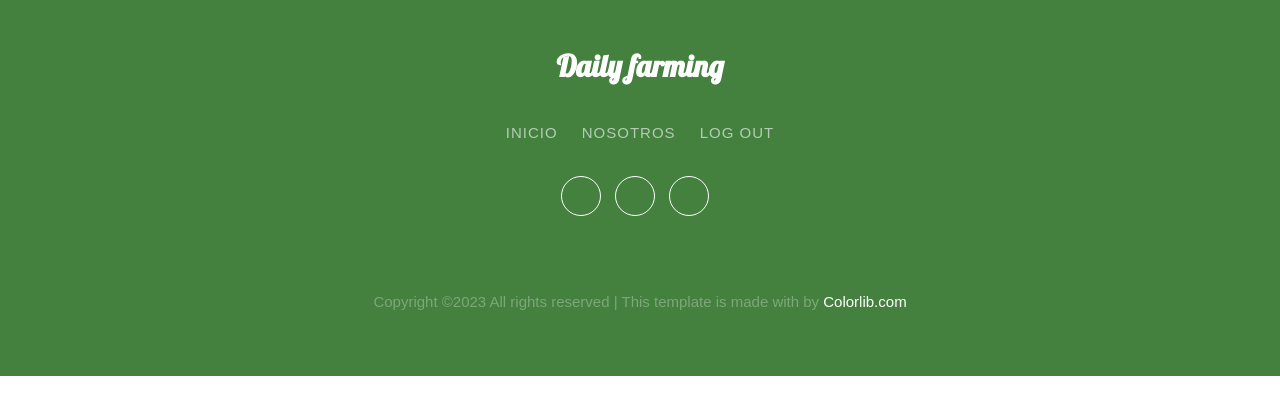
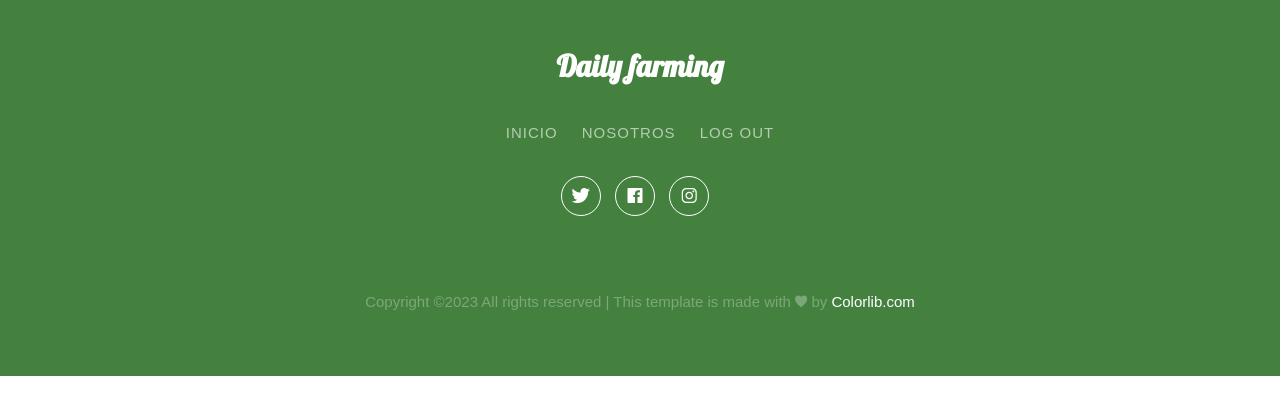
Before and after one commit to AstSamfa/daily-farming-v, a Django app: page /cultivo/ in a window 1280 px wide. Shown: the part 352-751 px from the top of the page. Run offline with Django 4.2, Linux system fonts and the light colour scheme; data that the repository does not hold is empty; some libraries are stand-ins or nearby versions.

Commit message:
Fix iconos Footer

```diff
--- a/cultivos/templates/cultivo/actualizar.html
+++ b/cultivos/templates/cultivo/actualizar.html
@@ -13,6 +13,7 @@
 	    <link href='https://fonts.googleapis.com/css?family=Lobster' rel='stylesheet'>
         <link rel="stylesheet" href="{%static 'css/style_header_body.css' %}">
         <link rel="stylesheet" href="{%static 'css\style_footer.css' %}">
+        <link rel="stylesheet" href="{%static 'css/ionicons.min.css' %}">
     </head>
     <body>
         <!-- Header L -->
--- a/cultivos/templates/cultivo/crear.html
+++ b/cultivos/templates/cultivo/crear.html
@@ -13,6 +13,7 @@
 	    <link href='https://fonts.googleapis.com/css?family=Lobster' rel='stylesheet'>
         <link rel="stylesheet" href="{%static 'css/style_header_body.css' %}">
         <link rel="stylesheet" href="{%static 'css\style_footer.css' %}">
+        <link rel="stylesheet" href="{%static 'css/ionicons.min.css' %}">
     </head>
     <body>
         <!-- Header L -->
--- a/cultivos/templates/cultivo/detalle.html
+++ b/cultivos/templates/cultivo/detalle.html
@@ -13,6 +13,7 @@
 	    <link href='https://fonts.googleapis.com/css?family=Lobster' rel='stylesheet'>
         <link rel="stylesheet" href="{%static 'css/style_header_body.css' %}">
         <link rel="stylesheet" href="{%static 'css\style_footer.css' %}">
+        <link rel="stylesheet" href="{%static 'css/ionicons.min.css' %}">
     </head>
     <body>
         <!-- Header L -->
--- a/cultivos/templates/cultivo/index.html
+++ b/cultivos/templates/cultivo/index.html
@@ -13,6 +13,7 @@
 	    <link href='https://fonts.googleapis.com/css?family=Lobster' rel='stylesheet'>
         <link rel="stylesheet" href="{%static 'css/style_header_body.css' %}">
         <link rel="stylesheet" href="{%static 'css\style_footer.css' %}">
+        <link rel="stylesheet" href="{%static 'css/ionicons.min.css' %}">
 
     </head>
     <body>
@@ -69,7 +70,7 @@
                         <tr>
                             <td>{{ cultivos.nombre }}</td>
                             <td>{{ cultivos.tipo_alimento }}</td>
-                            <td><a href="detalle/{{cultivos.id}}" title="info" type="button" class="btn btn-info"></a>detalles</td>
+                            <td><a href="detalle/{{cultivos.id}}" title="info" type="button" class="btn btn-info">detalles</a></td>
                         </tr>
                     {% endfor %}
                 </tbody>
```
